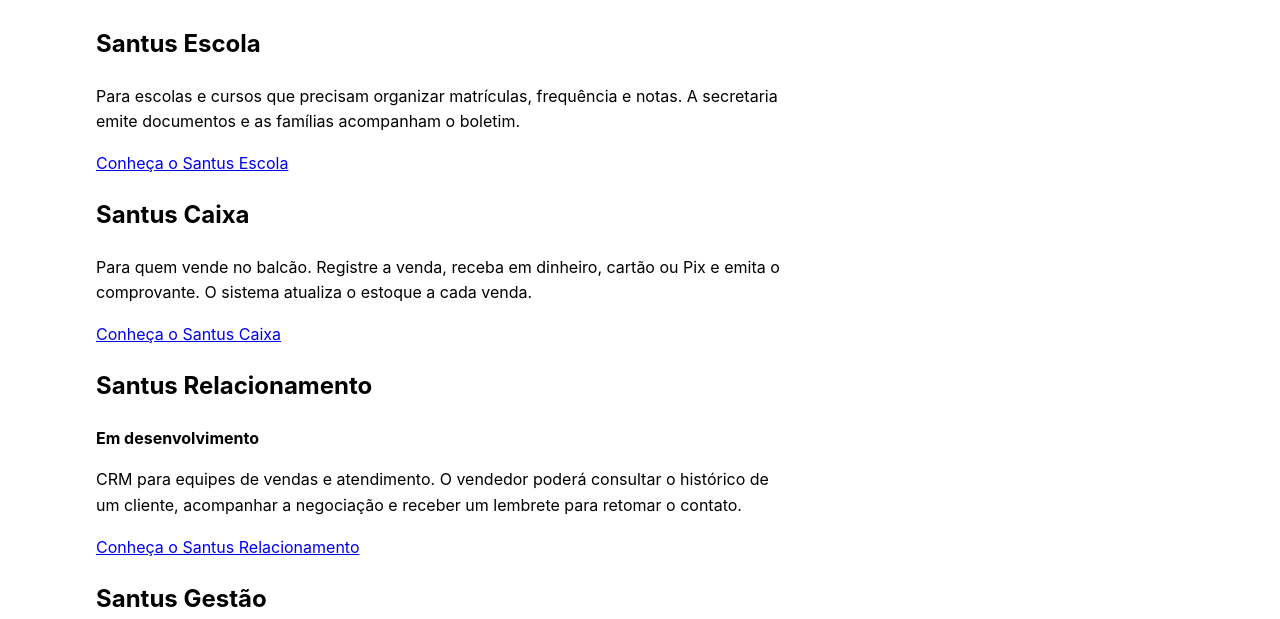
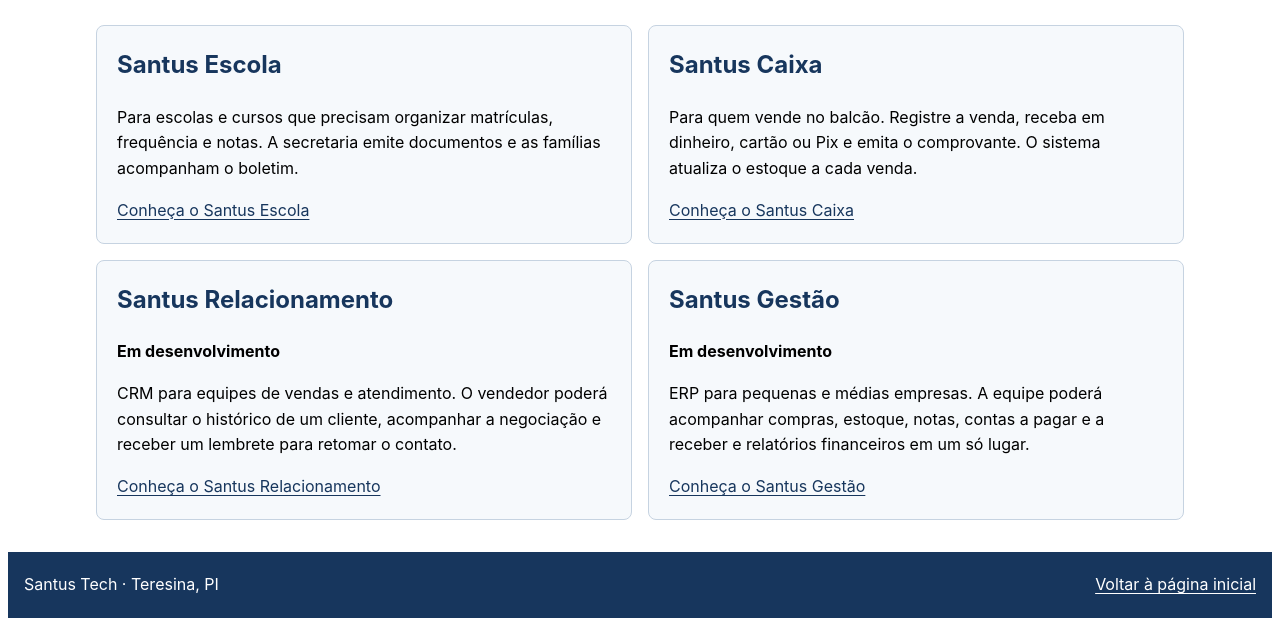
Before and after one commit to fredhansenads/projeto4-meusite, a plain HTML site: page produtos.html in a window 1280 px wide. Shown: the part 181-800 px from the top of the page. Drawn offline with Linux system fonts and the light colour scheme.

```diff
--- a/css/estilos.css
+++ b/css/estilos.css
@@ -71,3 +71,86 @@ main p {
 main section + section {
   margin-block-start: 2.5rem;
 }
+.grade-produtos {
+  display: grid;
+  grid-template-columns: 1fr;
+  gap: 1rem;
+}
+
+.grade-produtos > article {
+  padding: 1.25rem;
+  border: 1px solid #c6d3e1;
+  border-radius: 0.5rem;
+  background-color: #f6f9fc;
+}
+
+.grade-produtos h2,
+.grade-produtos h3 {
+  margin-top: 0;
+  color: #17365d;
+}
+
+@media (min-width: 48rem) {
+  .grade-produtos {
+    grid-template-columns: 1fr 1fr;
+  }
+}
+
+main a {
+  color: #17365d;
+  text-decoration: underline;
+  text-underline-offset: 0.2em;
+}
+
+main a:hover {
+  text-decoration-thickness: 2px;
+}
+
+main a:focus-visible {
+  outline: 2px solid #17365d;
+  outline-offset: 3px;
+}
+
+.botao-principal {
+  display: inline-block;
+  padding: 0.65rem 1.1rem;
+  border-radius: 0.5rem;
+  background-color: #17365d;
+  color: #fff;
+  font-weight: 700;
+  text-decoration: none;
+}
+
+.botao-principal:hover {
+  background-color: #244c78;
+}
+
+footer {
+  display: flex;
+  align-items: center;
+  justify-content: space-between;
+  flex-wrap: wrap;
+  gap: 0.75rem 1.5rem;
+  padding: 1.25rem 1rem;
+  background-color: #17365d;
+  color: #fff;
+}
+
+footer p {
+  margin: 0;
+}
+
+footer a {
+  color: inherit;
+  text-decoration: underline;
+  text-underline-offset: 0.2em;
+}
+
+footer a:hover {
+  text-decoration-thickness: 2px;
+}
+
+footer a:focus-visible {
+  outline: 2px solid currentColor;
+  outline-offset: 3px;
+}
--- a/produtos.html
+++ b/produtos.html
@@ -7,7 +7,7 @@
     <link rel="stylesheet" href="css/estilos.css" />
   </head>
   <body>
-    <header>
+    <header id="inicio">
       <p><a href="index.html">Santus Tech</a></p>
 
       <nav aria-label="Menu principal">
@@ -23,12 +23,12 @@
 
     <main>
       <h1>Sistemas da Santus Tech</h1>
-
+      <div class="grade-produtos">
         <article>
           <h2>Santus Escola</h2>
           <p>
-          Para escolas e cursos que precisam organizar matrículas, frequência e
-          notas. A secretaria emite documentos e as famílias acompanham o
+            Para escolas e cursos que precisam organizar matrículas, frequência
+            e notas. A secretaria emite documentos e as famílias acompanham o
             boletim.
           </p>
           <a href="santus-escola.html">Conheça o Santus Escola</a>
@@ -48,11 +48,13 @@
           <h2>Santus Relacionamento</h2>
           <p><strong>Em desenvolvimento</strong></p>
           <p>
-          CRM para equipes de vendas e atendimento. O vendedor poderá consultar
-          o histórico de um cliente, acompanhar a negociação e receber um
-          lembrete para retomar o contato.
+            CRM para equipes de vendas e atendimento. O vendedor poderá
+            consultar o histórico de um cliente, acompanhar a negociação e
+            receber um lembrete para retomar o contato.
           </p>
-        <a href="santus-relacionamento.html">Conheça o Santus Relacionamento</a>
+          <a href="santus-relacionamento.html"
+            >Conheça o Santus Relacionamento</a
+          >
         </article>
 
         <article>
@@ -65,6 +67,7 @@
           </p>
           <a href="santus-gestao.html">Conheça o Santus Gestão</a>
         </article>
+      </div>
     </main>
 
     <footer>
```
Also changed, not shown: index.html (+14 -10 lines), 1 other file. Lines whose indentation alone changed are shown as unchanged.
